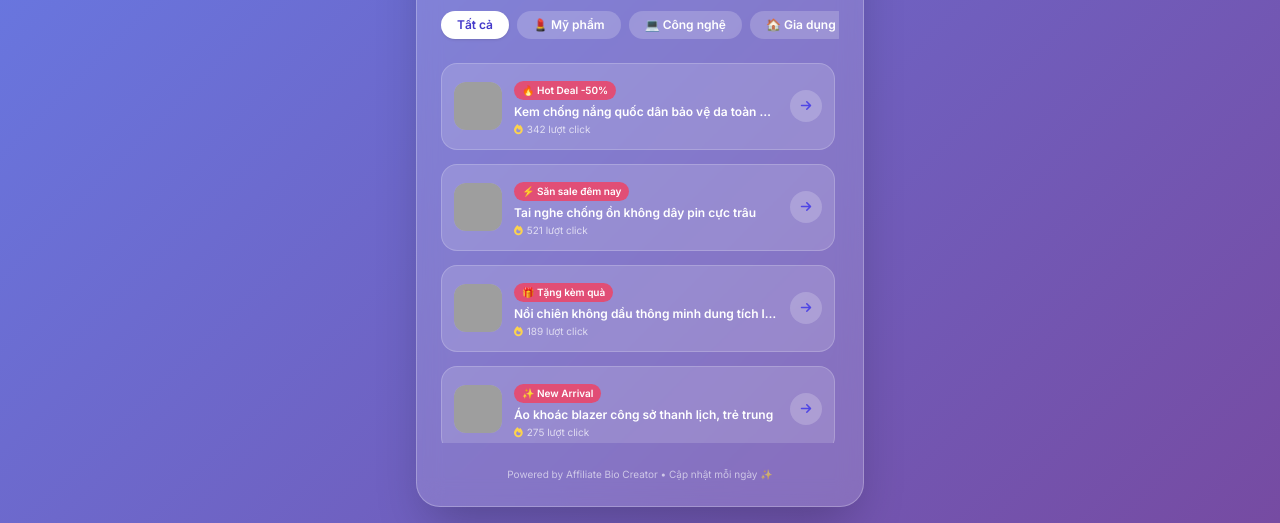
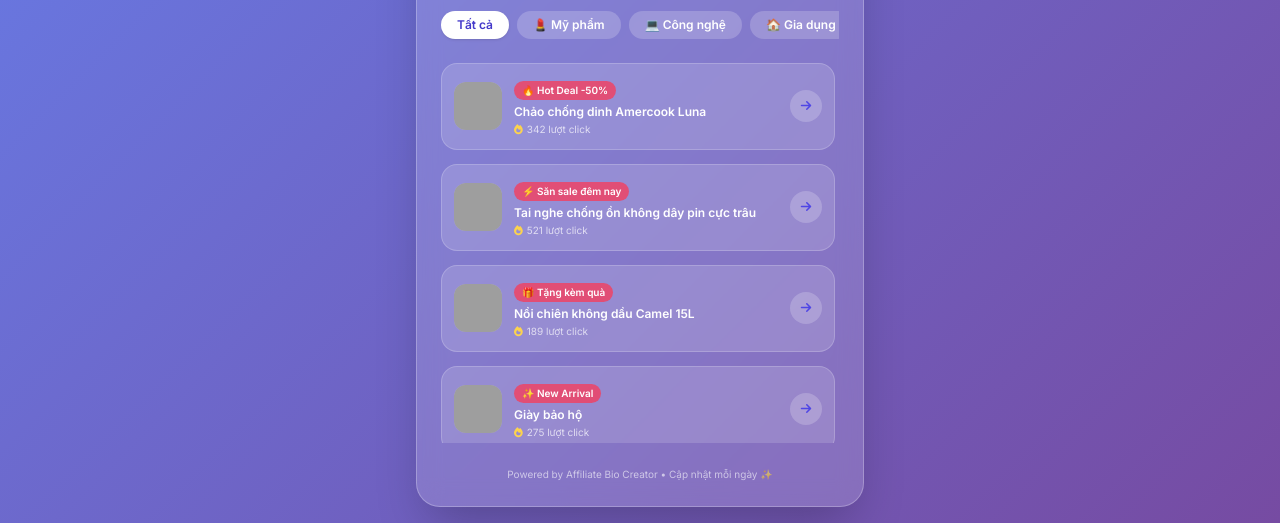
Before and after one commit to 30031986ph/link-bio-giadung, a plain HTML site: page trang_link_bio_affiliate (1).html in a window 1280 px wide. Shown: the part 360-883 px from the top of the page. Drawn offline with nearby package versions, Linux system fonts and the light colour scheme; grey boxes are pictures that could not be loaded.

Commit message:
Update product titles and categories in HTML

```diff
--- a/trang_link_bio_affiliate (1).html
+++ b/trang_link_bio_affiliate (1).html
@@ -120,10 +120,10 @@
                 <div>
                     <label class="block text-xs font-medium text-slate-600 mb-1">Danh mục:</label>
                     <select id="new-category" class="w-full px-3 py-2 text-xs border rounded-lg focus:ring-2 focus:ring-indigo-500 outline-none bg-white">
-                        <option value="cosmetics">💄 Mỹ phẩm</option>
+                        <option value="cosmetics">💄 Sức Khỏe</option>
                         <option value="tech">💻 Công nghệ</option>
                         <option value="home">🏠 Gia dụng</option>
-                        <option value="fashion">👗 Thời trang</option>
+                        <option value="fashion">👗 Thời trang nam</option>
                     </select>
                 </div>
                 <div>
@@ -146,7 +146,7 @@
         let affiliateLinks = [
             {
                 id: 1,
-                title: "Kem chống nắng quốc dân bảo vệ da toàn diện",
+                title: "Chảo chống dinh Amercook Luna",
                 url: "https://shopee.vn",
                 category: "cosmetics",
                 badge: "🔥 Hot Deal -50%",
@@ -164,7 +164,7 @@
             },
             {
                 id: 3,
-                title: "Nồi chiên không dầu thông minh dung tích lớn",
+                title: "Nồi chiên không dầu Camel 15L",
                 url: "https://shopee.vn",
                 category: "home",
                 badge: "🎁 Tặng kèm quà",
@@ -173,7 +173,7 @@
             },
             {
                 id: 4,
-                title: "Áo khoác blazer công sở thanh lịch, trẻ trung",
+                title: "Giày bảo hộ",
                 url: "https://tiktok.com",
                 category: "fashion",
                 badge: "✨ New Arrival",
@@ -182,7 +182,7 @@
             },
             {
                 id: 5,
-                title: "Serum Vitamin C sáng da mờ thâm hiệu quả",
+                title: "Lọ kem xoa bóp",
                 url: "https://shopee.vn",
                 category: "cosmetics",
                 badge: "⭐ Best Seller",
```
